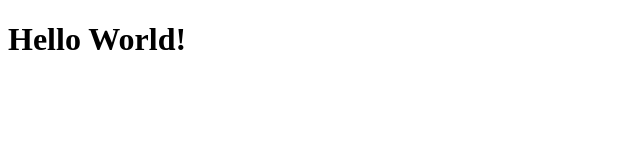
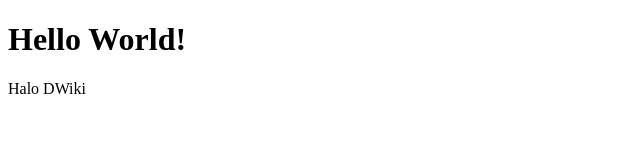
Before and after one commit to DwikiIqbal/dwiki-git-test, a plain HTML site: page index.html in a window 1280 px wide. Shown: the whole page, without its empty margins (0-640 px from the left). Drawn offline with Linux system fonts and the light colour scheme.

Commit message:
Mengubah isi file index.html

```diff
--- a/index.html
+++ b/index.html
@@ -8,5 +8,6 @@
 </head>
 <body>
     <h1>Hello World!</h1>
+    <p>Halo DWiki</p>
 </body>
 </html>
```
